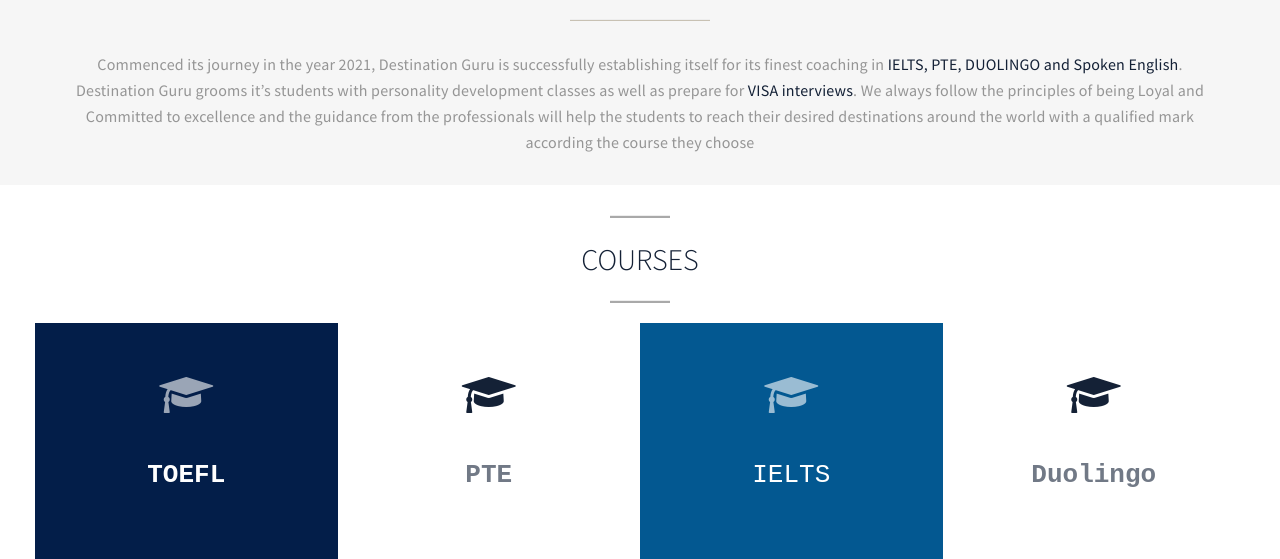
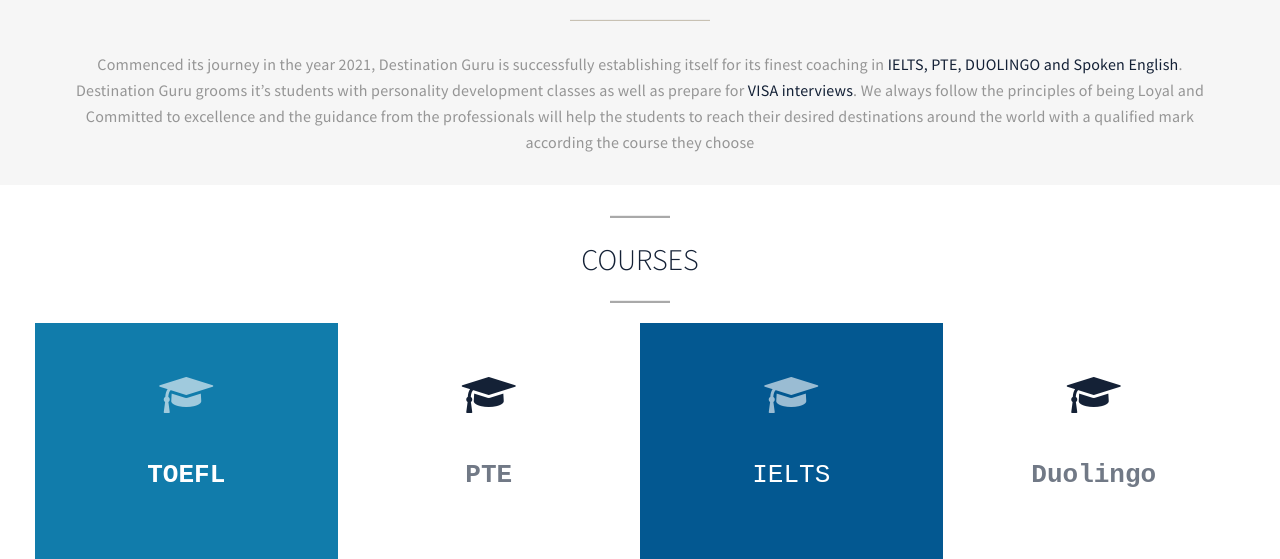
Before and after one commit to charishma15/destination-guru, a plain HTML site: page index.html in a window 1280 px wide. Shown: the part 784-1343 px from the top of the page. Drawn offline with Linux system fonts and the light colour scheme.

Commit message:
Update templatemo-style.css

```diff
--- a/css/templatemo-style.css
+++ b/css/templatemo-style.css
@@ -169,7 +169,7 @@
 }
 
 .bg-yellow {
-  background: #031E49;
+  background: #117CAB;
 }
 
 .bg-white {
```
